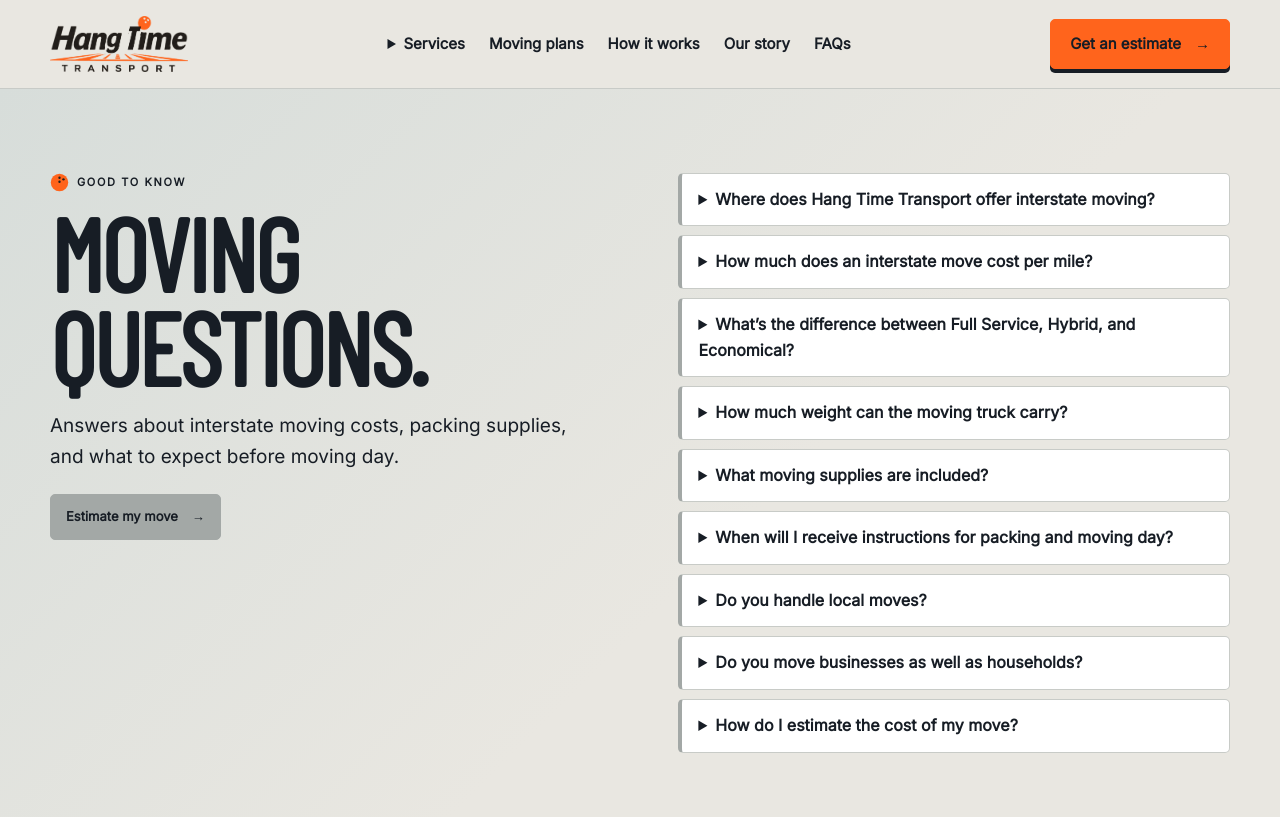
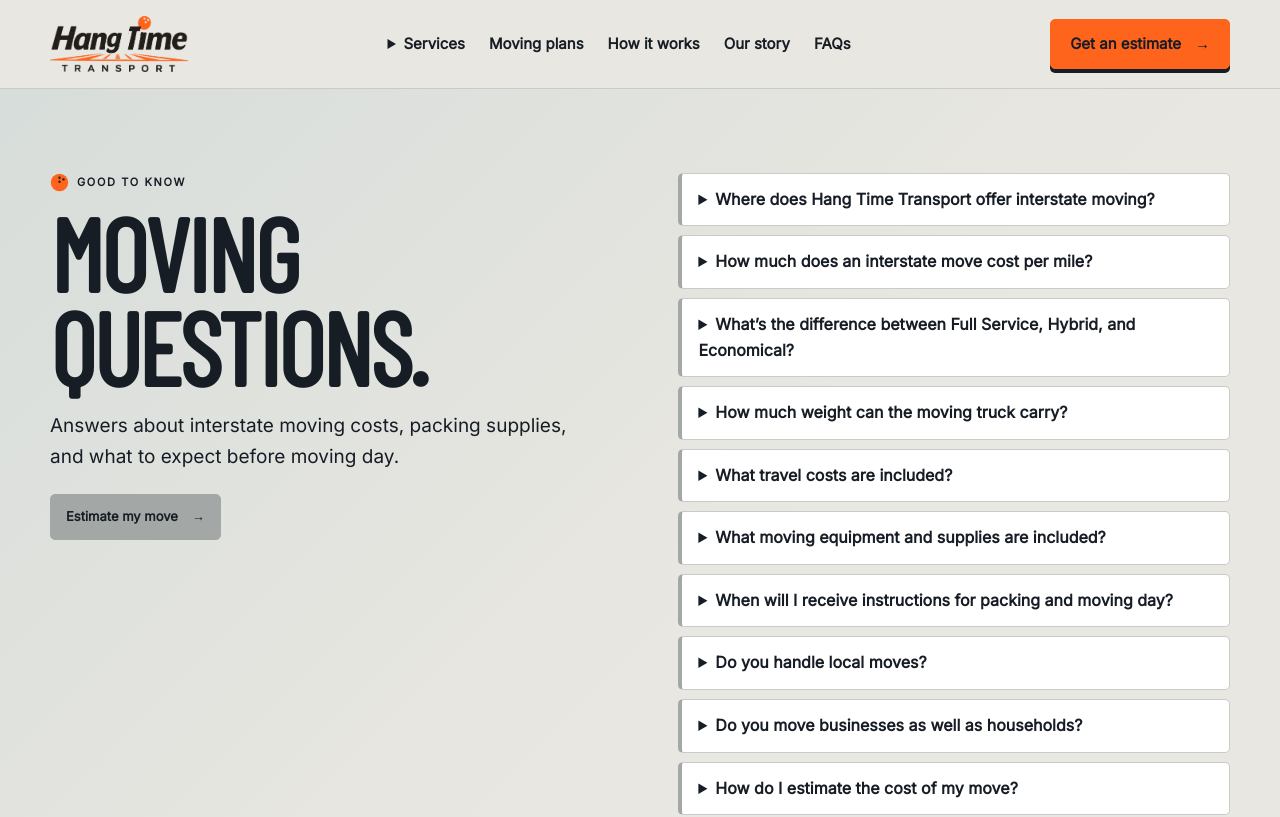
Before and after one commit to kalichristensen0610-boop/hangtimetransport, a Next.js app: page /faq in a window 1280 px wide. Shown: the top 817 px of the page. Built offline with nearby package versions, Linux system fonts and the light colour scheme.

Commit message:
Clarify moving travel costs and prep kit FAQs

```diff
--- a/app/faq-content.jsx
+++ b/app/faq-content.jsx
@@ -1,5 +1,5 @@
 import React from 'react';
-import { prepKit } from './move-data';
+import { prepKit, travelCosts } from './move-data';
 import { Button, Kicker } from './move-tools';
 
 const questions = [
@@ -7,7 +7,8 @@ const questions = [
   ['How much does an interstate move cost per mile?', 'Full Service is $5.00 per mile, Hybrid is $4.50 per mile, and Economical is $3.50 per mile. Hourly labor is quoted separately for Full Service and Hybrid. With Economical, you provide the labor. The moving calculator shows an estimated transportation subtotal based on the driving miles you enter.'],
   ['What’s the difference between Full Service, Hybrid, and Economical?', 'With Full Service, we arrange packing, loading, unloading, and unpacking. With Hybrid, you can pack yourself and have a crew help load and unload, or talk to us about a different split. With Economical, you bring your own crew and we provide the truck and driver.'],
   ['How much weight can the moving truck carry?', 'We can load up to 8,000 pounds of cargo. Tell us about large furniture and heavy items when you share your move details so we can review your load.'],
-  ['What moving supplies are included?', `Each plan includes dollies, furniture blankets, shrink wrap, and moving tape. ${prepKit.timing}`],
+  ['What travel costs are included?', travelCosts],
+  ['What moving equipment and supplies are included?', `${prepKit.equipment} ${prepKit.timing}`],
   ['When will I receive instructions for packing and moving day?', 'After you book, we send your move guide one week before the move. It explains what to pack in duffel bags and bins, how to prepare your items, and what to expect on moving day.'],
   ['Do you handle local moves?', 'We review local moves case by case. Share your pickup and destination ZIP codes, preferred date, and move size so we can review your request.'],
   ['Do you move businesses as well as households?', 'Yes. We handle residential and commercial moves. Select Office or Commercial in the estimate form for help arranging a custom estimate call.'],
--- a/app/move-data.js
+++ b/app/move-data.js
@@ -6,6 +6,8 @@ export const plans = [
 export const rate = value => '$' + value.toFixed(2);
 
 export const prepKit = {
-  timing: 'We ship your prep kit to your home one week before your move.',
-  equipment: 'Hand and furniture dollies, furniture blankets, shrink wrap, and moving tape',
+  timing: 'Your prep kit arrives at your home one week before moving day.',
+  equipment: 'Every plan includes a prep kit with 25 totes, hand and furniture dollies, furniture blankets, shrink wrap, and moving tape.',
 };
+
+export const travelCosts = 'Travel costs such as fuel and tolls depend on the moving plan you choose. We’ll confirm which travel costs are covered when we review your move.';
--- a/app/move-tools.jsx
+++ b/app/move-tools.jsx
@@ -1,6 +1,6 @@
 'use client';
 import React, { useEffect, useState } from 'react';
-import { plans, prepKit, rate } from './move-data';
+import { plans, prepKit, travelCosts, rate } from './move-data';
 
 export function Kicker({children}) { return <p className="kicker"><Ball/>{children}</p>; }
 
@@ -63,8 +63,8 @@ export function PlanPage() {
       <div><Kicker>INCLUDED IN EVERY PLAN</Kicker><h2>Get ready before the truck arrives.</h2><p className="lead">{prepKit.timing} You’ll also get a move guide with instructions for packing bins and duffel bags and getting ready for pickup.</p></div>
       <div>
         <details open><summary>What’s in the prep kit?</summary><p>Your kit includes shrink wrap and moving tape.</p></details>
-        <details><summary>What equipment is included?</summary><p>{prepKit.equipment} are included with every plan.</p></details>
-        <details><summary>What travel costs are included?</summary><p>Transportation includes fuel, meals, lodging, permits, and tolls.</p></details>
+        <details><summary>What equipment is included?</summary><p>{prepKit.equipment} {prepKit.timing}</p></details>
+        <details><summary>What travel costs are included?</summary><p>{travelCosts}</p></details>
         <details><summary>What should I do before pickup?</summary><p>Review your move guide and check who is handling prep and packing under your plan. If your timing changes, contact us so we can review your pickup schedule.</p></details>
       </div>
     </div></section>
```
